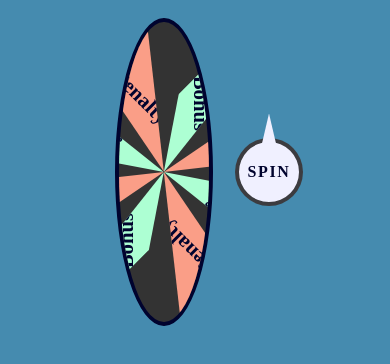
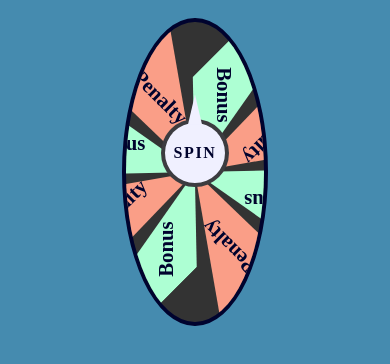
Before and after one commit to CarlLevillain/SoGuess, a plain HTML site: page index.html in a window 390 px wide. Shown: the part 122-486 px from the top of the page. Drawn offline with Linux system fonts and the light colour scheme.

Commit message:
test width

```diff
--- a/style.css
+++ b/style.css
@@ -148,22 +148,23 @@ h2{
 
 /* Responsive */
 
-@media (max-width : 500px) {
-    .div-wheel{
-        width: 160px;
-        height: 160px;
-        justify-content: center;
-        margin: 0 auto;
-        display: block;
+
+
+@media (max-width: 500px) {
+    .div-wheel {
+        width: 90%;
+        max-width: none;
     }
-    .spinBtn{
-        margin: 120px;
+
+    .spinBtn {
+        margin-top: 120px;
     }
-    h1{
+
+    h1 {
         font-size: 50px;
     }
-    h2{
+
+    h2 {
         font-size: 25px;
     }
-
 }
```
